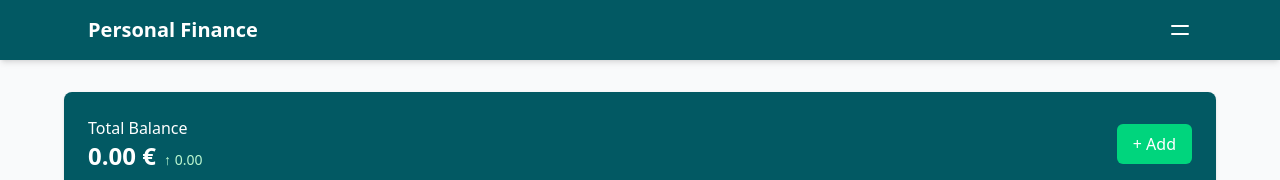
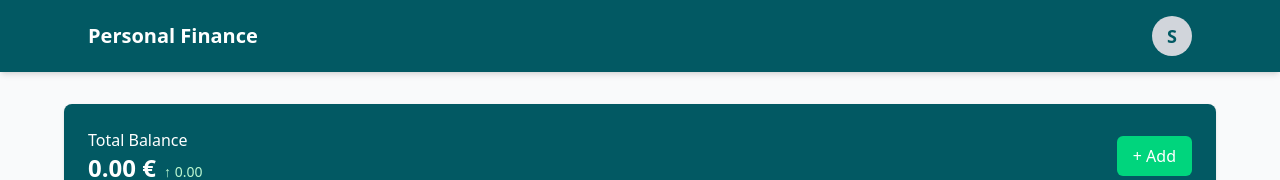
Before and after one commit to jfernandezcl/personal-finance, a React (Vite) app in the folder frontend/: page /dashboard in a window 1280 px wide. Shown: the top 180 px of the page. Built offline with nearby package versions, Linux system fonts and the light colour scheme; no server answers; sample sign-in values are in the browser's storage; the HTML template or start-up script is replaced by a standard one.

Commit message:
feat: add username retrieval and display initials in header component

```diff
--- a/frontend/src/components/Header.jsx
+++ b/frontend/src/components/Header.jsx
@@ -1,14 +1,32 @@
-import { useState } from "react";
+import { useEffect, useState } from "react";
 import { useNavigate } from "react-router";
 
 export default function Header() {
   const [isModalOpen, setModalOpen] = useState(false);
   const navigate = useNavigate();
+  const [username, setUsername] = useState("");
 
   const handleLogout = () => {
     localStorage.removeItem("token");
     localStorage.removeItem("username");
     navigate("/");
+  };
+
+  useEffect(() => {
+    const storeUsername = localStorage.getItem("username");
+    if (storeUsername) {
+      setUsername(storeUsername);
+    }
+  }, []);
+
+  // Obtener las iniciales del usuario
+  const getInitials = (name) => {
+    return name
+      .split(" ")
+      .map((n) => n[0])
+      .join("")
+      .toUpperCase()
+      .slice(0, 2);
   };
 
   return (
@@ -19,21 +37,10 @@ export default function Header() {
           onClick={() => setModalOpen(!isModalOpen)}
           className="focus:outline-none"
         >
-          {/* Ícono de menú */}
-          <svg
-            xmlns="http://www.w3.org/2000/svg"
-            className="h-6 w-6 text-white"
-            fill="none"
-            viewBox="0 0 24 24"
-            stroke="currentColor"
-          >
-            <path
-              strokeLinecap="round"
-              strokeLinejoin="round"
-              strokeWidth={2}
-              d="M4 8h16M4 16h16"
-            />
-          </svg>
+          {/* Foto de perfil con iniciales */}
+          <div className="w-10 h-10 flex items-center justify-center bg-gray-300 text-[#025963] font-bold rounded-full text-lg">
+            {getInitials(username)}
+          </div>
         </button>
       </div>
       {isModalOpen && (
```
